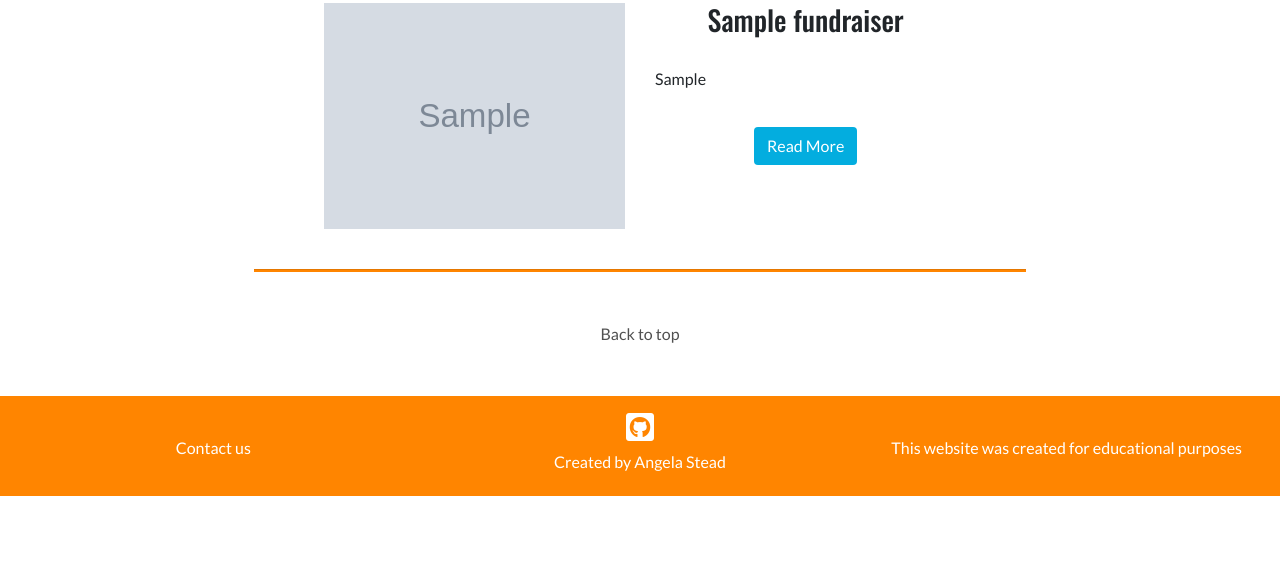
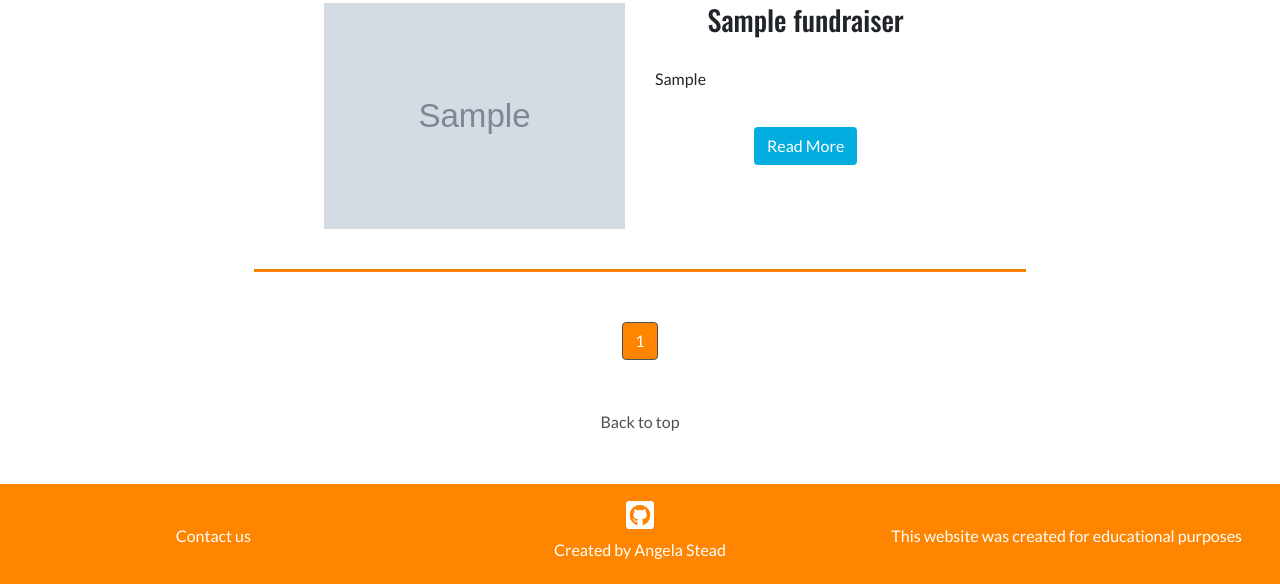
Before and after one commit to Angie55/MilestoneThree_KnowlegeisPower, a Flask app: page /get_fundraisers in a window 1280 px wide. Shown: the part 451-1035 px from the top of the page. Before the commit the page ends 947 px from the top, so only its background shows below. Run offline with Flask 2, Linux system fonts and the light colour scheme; grey boxes marked "Sample" are stand-in pictures; a database or web service that is not in the repository returns one stand-in record (values such as "Sample title"); some libraries are stand-ins or nearby versions.

Commit message:
Added pagination to the fundraisers page and set the order to decending for the newest added to show first

```diff
--- a/app.py
+++ b/app.py
@@ -1,6 +1,7 @@
 import os
+import math
 from flask import Flask, render_template, redirect, request, url_for, flash, session
-from flask_pymongo import PyMongo
+from flask_pymongo import PyMongo, pymongo
 from bson.objectid import ObjectId
 from werkzeug.security import generate_password_hash, check_password_hash
 
@@ -21,7 +22,6 @@ mongo = PyMongo(app)
 @app.route('/')
 @app.route('/index')
 def index():
-
     return render_template("index.html")
 
 # displays to home page
@@ -84,11 +84,29 @@ def logout():
 
 # Read
 
-# displays to fundraisers page where data from database can de displayed
+# displays fundraisers from the database on the fundraisers page
 @app.route('/get_fundraisers')
 def get_fundraisers():
+
+    """
+    The code below displays a limited number of fundraisers on a page
+    with pagination. The num of fundraisers is counted and a limit per
+    page set with a number added each time the page limit is exceeded
+    view that page would be added.
+    It also sorts the fundraisers by ID in decending order so the newset
+    one added is at the top of page 1.
+    """
+    page_limit = 4  # Logic for pagination
+    current_page = int(request.args.get('current_page', 1))
+    total = mongo.db.fundraisers.count()
+    pages = range(1, int(math.ceil(total / page_limit)) + 1)
+    fundraiser = mongo.db.fundraisers.find().sort('_id', pymongo.DESCENDING).skip(
+        (current_page - 1)*page_limit).limit(page_limit)
+
     return render_template("fundraisers.html",
-                            fundraisers=mongo.db.fundraisers.find())
+                            fundraisers=fundraiser,
+                            current_page=current_page,
+                            pages=pages)
 
 # display of individual fundraiser using id
 @app.route('/get_fundraisers/<fundraisers_id>')
--- a/static/css/style.css
+++ b/static/css/style.css
@@ -148,6 +148,23 @@ h1, h2, h3, h6 {
 .fund-main {
     margin-top: 50px;
     margin-bottom: 10px;
+}
+
+.page-link {
+    color: #505050;
+}
+
+.page-link:hover {
+    background-color: #cac9c9;
+}
+
+.page-item.active .page-link{
+    background-color: #ff8500;
+    border-color: #505050;
+}
+
+.pagin-space {
+    margin-bottom: 50px;
 }
 
 /*--------------------------------- Fundraiser information page*/
--- a/templates/fundraisers.html
+++ b/templates/fundraisers.html
@@ -49,6 +49,17 @@
             </div>
             <hr class="thin-hr fundraising-hr">
         {% endfor %}
+
+            <div class="pagin-space">
+                <ul class="pagination justify-content-center ">
+                    {% for page_number in pages %} {% if page_number == current_page %}
+                    <li class="page-item active" aria-current="page"><a class="page-link">{{ page_number }}</a></li>
+                    {% else %}
+                    <li class="page-item" aria-current="page" ><a class="page-link" href="{{ url_for('get_fundraisers', current_page=page_number) }}">{{ page_number }}</a></li>
+                    {% endif %} {% endfor %}
+                </ul>
+            </div>
+
             <!--Link back to top of the page-->
             <div class="row text-center">
                 <div class="col-12 back-to-top-link">
```
